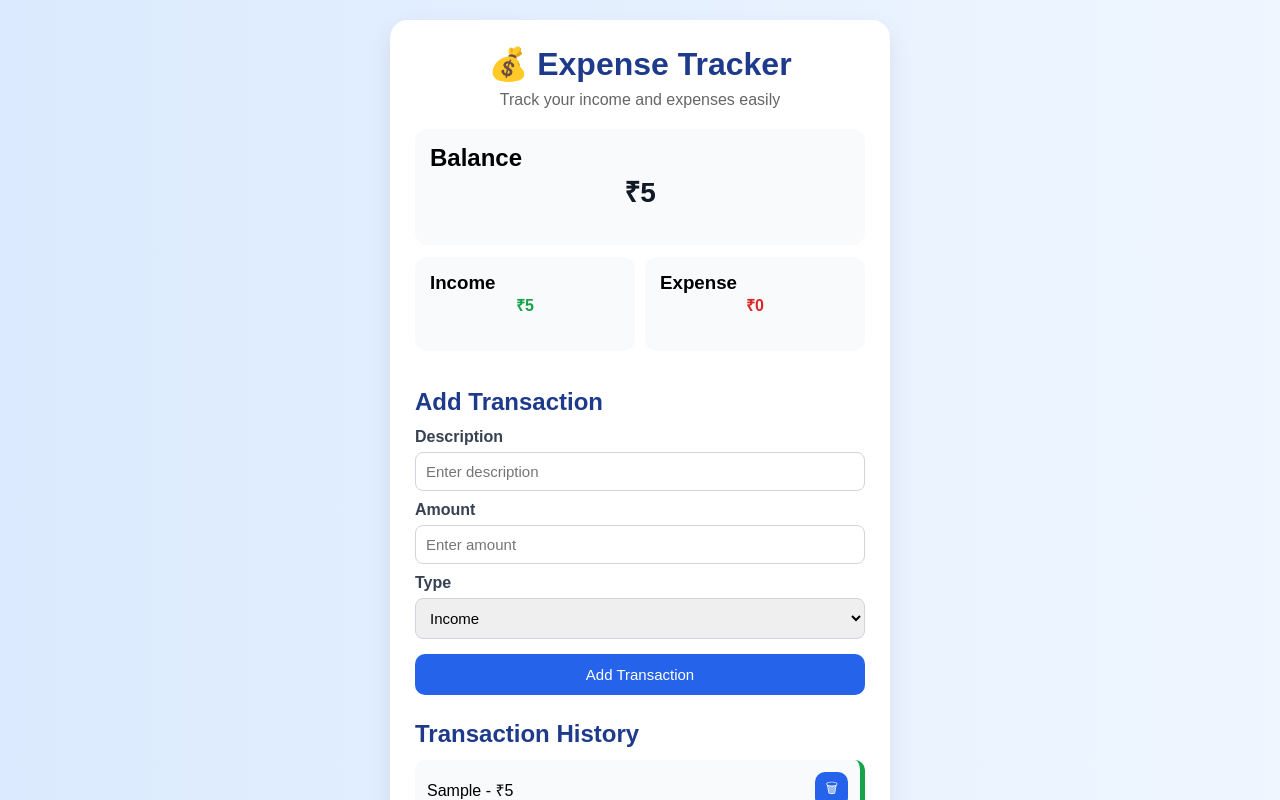
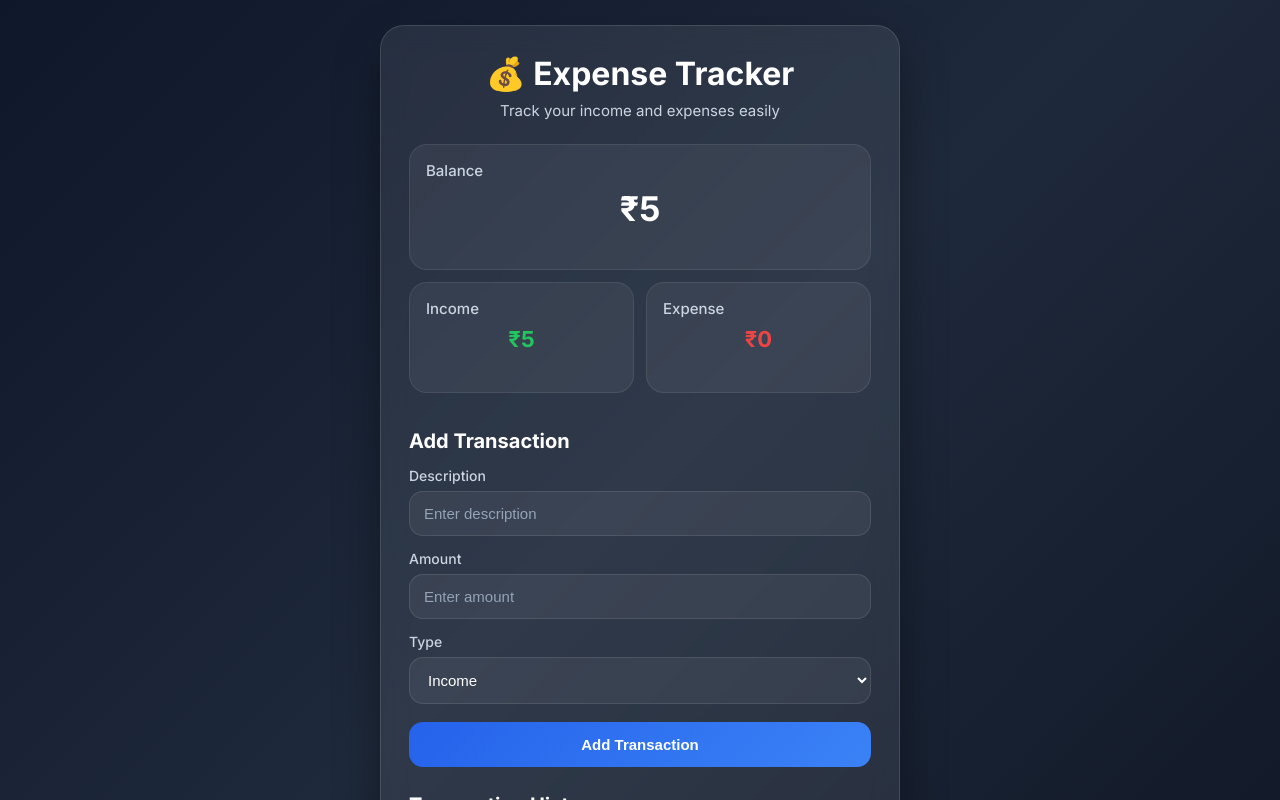
Before and after one commit to ronantonyleo-eng/expense_tracker, a plain HTML site: page index.html in a window 1280 px wide. Both pictures are taken after typing "Sample", "5" into the empty fields and a click on the button "Add Transaction". Shown: the top 800 px of the page. Drawn offline with Linux system fonts and the light colour scheme.

Commit message:
Update style.css

```diff
--- a/style.css
+++ b/style.css
@@ -1,3 +1,6 @@
+/* Google Font */
+@import url('https://fonts.googleapis.com/css2?family=Inter:wght@400;500;600;700&display=swap');
+
 /* Reset */
 * {
   margin: 0;
@@ -7,127 +10,154 @@
 
 /* Body */
 body {
-  font-family: Arial, sans-serif;
-  background: linear-gradient(to right, #dbeafe, #eff6ff);
+  font-family: 'Inter', sans-serif;
+  background: linear-gradient(135deg, #0f172a, #1e293b, #111827);
   min-height: 100vh;
   display: flex;
   justify-content: center;
   align-items: center;
-  padding: 20px;
+  padding: 25px;
 }
 
-/* Main Container */
+/* Main Card */
 .container {
   width: 100%;
-  max-width: 500px;
-  background: #ffffff;
-  padding: 25px;
-  border-radius: 18px;
-  box-shadow: 0 10px 25px rgba(0, 0, 0, 0.08);
+  max-width: 520px;
+  background: rgba(255, 255, 255, 0.08);
+  backdrop-filter: blur(14px);
+  -webkit-backdrop-filter: blur(14px);
+  border: 1px solid rgba(255, 255, 255, 0.12);
+  padding: 28px;
+  border-radius: 24px;
+  box-shadow: 0 20px 45px rgba(0, 0, 0, 0.35);
 }
 
 /* Headings */
 h1 {
   text-align: center;
-  color: #1e3a8a;
+  font-size: 32px;
+  font-weight: 700;
+  color: #ffffff;
   margin-bottom: 8px;
 }
 
 p {
   text-align: center;
-  color: #666;
-  margin-bottom: 20px;
+  color: #cbd5e1;
+  margin-bottom: 24px;
+  font-size: 15px;
 }
 
-/* Summary Cards */
+/* Summary Section */
 .summary {
-  margin-bottom: 25px;
+  margin-bottom: 24px;
 }
 
 .card {
-  background: #f8fafc;
-  padding: 15px;
-  border-radius: 12px;
+  background: rgba(255, 255, 255, 0.06);
+  border-radius: 18px;
+  padding: 16px;
   margin-bottom: 12px;
+  border: 1px solid rgba(255, 255, 255, 0.08);
+}
+
+.card h2,
+.card h3 {
+  color: #cbd5e1;
+  font-size: 15px;
+  font-weight: 500;
+  margin-bottom: 8px;
 }
 
 .balance p {
-  font-size: 28px;
-  font-weight: bold;
-  color: #111827;
+  font-size: 34px;
+  font-weight: 700;
+  color: #ffffff;
 }
 
 .income-expense {
-  display: flex;
-  gap: 10px;
-}
-
-.income,
-.expense {
-  flex: 1;
+  display: grid;
+  grid-template-columns: 1fr 1fr;
+  gap: 12px;
 }
 
 .income p {
-  color: #16a34a;
-  font-weight: bold;
+  color: #22c55e;
+  font-size: 22px;
+  font-weight: 700;
 }
 
 .expense p {
-  color: #dc2626;
-  font-weight: bold;
+  color: #ef4444;
+  font-size: 22px;
+  font-weight: 700;
 }
 
-/* Form */
+/* Section Titles */
 .form-box h2,
 .history h2 {
-  color: #1e3a8a;
-  margin-bottom: 12px;
+  color: #ffffff;
+  font-size: 20px;
+  margin-bottom: 14px;
 }
 
+/* Labels */
 label {
   display: block;
-  margin-bottom: 6px;
-  margin-top: 10px;
-  font-weight: bold;
-  color: #374151;
+  margin-top: 14px;
+  margin-bottom: 7px;
+  color: #cbd5e1;
+  font-size: 14px;
+  font-weight: 500;
 }
 
+/* Inputs */
 input,
 select {
   width: 100%;
-  padding: 10px;
-  border: 1px solid #d1d5db;
-  border-radius: 8px;
+  padding: 13px 14px;
+  border-radius: 14px;
+  border: 1px solid rgba(255,255,255,0.1);
+  background: rgba(255,255,255,0.06);
+  color: #ffffff;
   font-size: 15px;
+  outline: none;
+  transition: 0.25s ease;
+}
+
+input::placeholder {
+  color: #94a3b8;
 }
 
 input:focus,
 select:focus {
-  outline: none;
-  border-color: #2563eb;
+  border-color: #60a5fa;
+  box-shadow: 0 0 0 3px rgba(96,165,250,0.15);
 }
 
 /* Button */
 button {
   width: 100%;
-  margin-top: 15px;
-  padding: 12px;
-  background: #2563eb;
+  margin-top: 18px;
+  padding: 14px;
+  border: none;
+  border-radius: 14px;
+  background: linear-gradient(135deg, #2563eb, #3b82f6);
   color: white;
-  border: none;
-  border-radius: 10px;
   font-size: 15px;
+  font-weight: 600;
   cursor: pointer;
-  transition: 0.3s;
+  transition: 0.25s ease;
 }
 
 button:hover {
-  background: #1d4ed8;
+  transform: translateY(-2px);
+  box-shadow: 0 12px 24px rgba(37, 99, 235, 0.28);
 }
 
 /* History */
 .history {
-  margin-top: 25px;
+  margin-top: 26px;
 }
 
 ul {
@@ -135,42 +165,64 @@ ul {
 }
 
 li {
-  background: #f9fafb;
-  padding: 12px;
-  border-radius: 10px;
-  margin-bottom: 10px;
   display: flex;
   justify-content: space-between;
   align-items: center;
-  border-right: 5px solid transparent;
+  gap: 10px;
+  margin-bottom: 12px;
+  padding: 14px;
+  border-radius: 16px;
+  background: rgba(255,255,255,0.06);
+  color: #ffffff;
+  border-left: 5px solid transparent;
 }
 
 li.plus {
-  border-right-color: #16a34a;
+  border-left-color: #22c55e;
 }
 
 li.minus {
-  border-right-color: #dc2626;
+  border-left-color: #ef4444;
 }
 
 li button {
   width: auto;
-  padding: 6px 10px;
-  margin-top: 0;
-  font-size: 14px;
+  margin: 0;
+  padding: 8px 10px;
+  border-radius: 10px;
+  font-size: 13px;
+  background: rgba(255,255,255,0.08);
+}
+
+li button:hover {
+  background: rgba(255,255,255,0.16);
+  box-shadow: none;
+  transform: none;
+}
+
+/* Scroll if many items */
+.history ul {
+  max-height: 260px;
+  overflow-y: auto;
+  padding-right: 4px;
 }
 
 /* Mobile */
 @media (max-width: 600px) {
-  .income-expense {
-    flex-direction: column;
-  }
-
   .container {
-    padding: 18px;
+    padding: 20px;
+    border-radius: 20px;
   }
 
   h1 {
-    font-size: 26px;
+    font-size: 28px;
+  }
+
+  .income-expense {
+    grid-template-columns: 1fr;
+  }
+
+  .balance p {
+    font-size: 28px;
   }
 }
```
